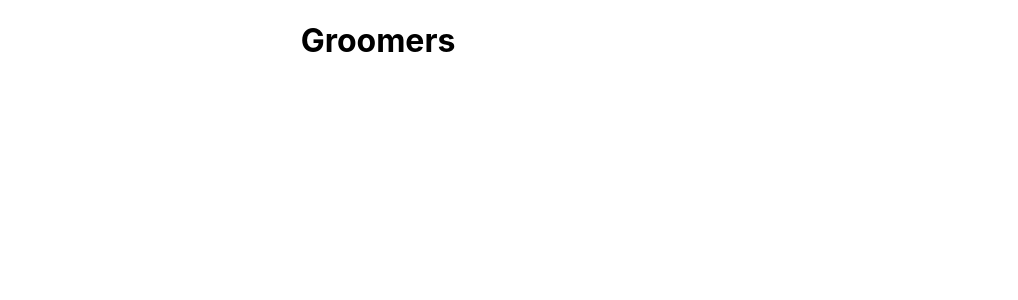
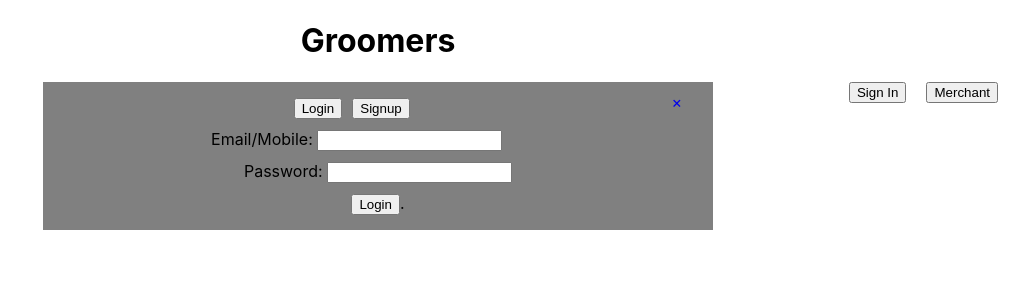
Before and after one commit to shivangg66/groomers-react, a React (Create React App) app: page /login in a window 1280 px wide. Shown: the top 300 px of the page, without its empty margins (262-1280 px from the left). Built offline with nearby package versions, Linux system fonts and the light colour scheme.

Commit message:
Added login signup screens

```diff
--- a/package.json
+++ b/package.json
@@ -9,6 +9,7 @@
     "axios": "^0.21.0",
     "react": "^17.0.1",
     "react-dom": "^17.0.1",
+    "react-router-dom": "^5.2.0",
     "react-scripts": "4.0.1",
     "web-vitals": "^0.2.4"
   },
--- a/src/App.css
+++ b/src/App.css
@@ -1,3 +1,7 @@
 .App {
   text-align: center;
 }
+.homeButton{
+  float: right;
+  margin-right: 20px;
+}
--- a/src/App.js
+++ b/src/App.js
@@ -1,10 +1,22 @@
 import "./App.css";
 import React, { Component } from 'react';
+import { Link, Route, Switch } from 'react-router-dom';
+import Modal from './User/Modal/Modal';
 class App extends Component {
   render() {
     return (
       <div className="App">
         <h1> Groomers</h1>
+        <Link to='/merchant'><input type="button" className="homeButton" value="Merchant" /></Link>
+        <Link to='/login'><input type="button" className="homeButton" value="Sign In" /></Link>
+        <Switch>
+          <Route path='/login' exact><Modal /></Route>
+        </Switch>
+        {/* <Switch>
+          <Route path='/merchant' exact></Route>
+          <Route path='/login' exact><Modal /></Route>
+          <Route path='/' exact><Ap p /></Route>
+        </Switch> */}
       </div>
     );
   }
--- /dev/null
+++ b/src/User/Login/Login.css
@@ -0,0 +1,3 @@
+
+span{display: block;
+height: 10px;}
--- /dev/null
+++ b/src/User/Login/Login.js
@@ -0,0 +1,16 @@
+import React, { Component } from 'react';
+import './Login.css';
+class Login extends Component {
+    render() {
+        return <div className="login">
+            <form>
+                <label htmlFor="Email/Mobile">Email/Mobile: </label>
+                <input id="Email/Mobile" type="text" /><span></span>
+                <label htmlFor="Password">Password: </label>
+                <input id="Password" type="text" /><span></span>
+                <input type="button" value="Login" />.
+            </form>
+        </div>;
+    }
+}
+export default Login;
--- /dev/null
+++ b/src/User/Modal/Modal.css
@@ -0,0 +1,22 @@
+.buttonHeading{
+    margin-bottom:10px;
+}
+.button{
+    margin-right:10px;
+}
+.modal{
+    width: 50%;
+    margin: auto;
+    background-color: grey;
+    padding: 15px;
+    opacity: 1;
+        z-index:1;
+        display: block;
+position: relative;
+}
+.close {
+    cursor: pointer;
+    float: right;
+    padding: 12px 16px;
+    transform: translate(0%, -50%);
+  }
--- /dev/null
+++ b/src/User/Modal/Modal.js
@@ -0,0 +1,33 @@
+import React, { Component } from 'react';
+import Login from '../Login/Login';
+import Signup from '../Signup/Signup';
+import { Link } from 'react-router-dom';
+
+import './Modal.css'
+class Modal extends Component {
+    constructor(props) {
+        super(props);
+        this.state = { login: true };
+        this.handleButton = this.handleButton.bind(this);
+    }
+    handleButton(e) {
+        e.preventDefault();
+        let value = e.target.name === 'login';
+        this.setState(state => ({ login: value }));
+    }
+
+
+
+    render() {
+        return <div className="modal">
+            <div className="buttonHeading">
+                <input type="button" className="button" name="login" value="Login" onClick={this.handleButton} />
+                <input type="button" className="button" value="Signup" onClick={this.handleButton} />
+                <Link to='/'><span className="close" onClick={this.goBack}>&times;</span></Link>
+
+            </div>
+            {this.state.login ? <Login /> : <Signup />}
+        </div >
+    }
+}
+export default Modal;
--- /dev/null
+++ b/src/User/Signup/Signup.css
@@ -0,0 +1,3 @@
+
+span{display: block;
+    height: 10px;}
--- /dev/null
+++ b/src/User/Signup/Signup.js
@@ -0,0 +1,22 @@
+import React, { Component } from 'react';
+import './Signup.css';
+class Signup extends Component {
+    render() {
+        return <div>
+            <form>
+                <label htmlFor="name">Name: </label>
+                <input id="name" type="text" /><span></span>
+                <label htmlFor="mobile">Phone No.: </label>
+                <input id="mobile" type="text" /><span></span>
+                <label htmlFor="dob">Date of Birth: </label>
+                <input id="dob" type="date" /><span></span>
+                <label htmlFor="email">Email: </label>
+                <input id="email" type="text" /><span></span>
+                <label htmlFor="password">Password: </label>
+                <input id="password" type="password" /><span></span>
+                <input type="button" value="Sign Up" />
+            </form>
+        </div>;
+    }
+}
+export default Signup;
--- a/src/index.js
+++ b/src/index.js
@@ -1,11 +1,14 @@
 import React from 'react';
 import ReactDOM from 'react-dom';
+import { BrowserRouter } from 'react-router-dom';
 import './index.css';
 import App from './App';
 
 ReactDOM.render(
   <React.StrictMode>
-    <App />
+    <BrowserRouter>
+      <App />
+    </BrowserRouter>
   </React.StrictMode>,
   document.getElementById('root')
 );
```
Also changed, not shown: 2 other files (tests, documents, lock files or other folders).
